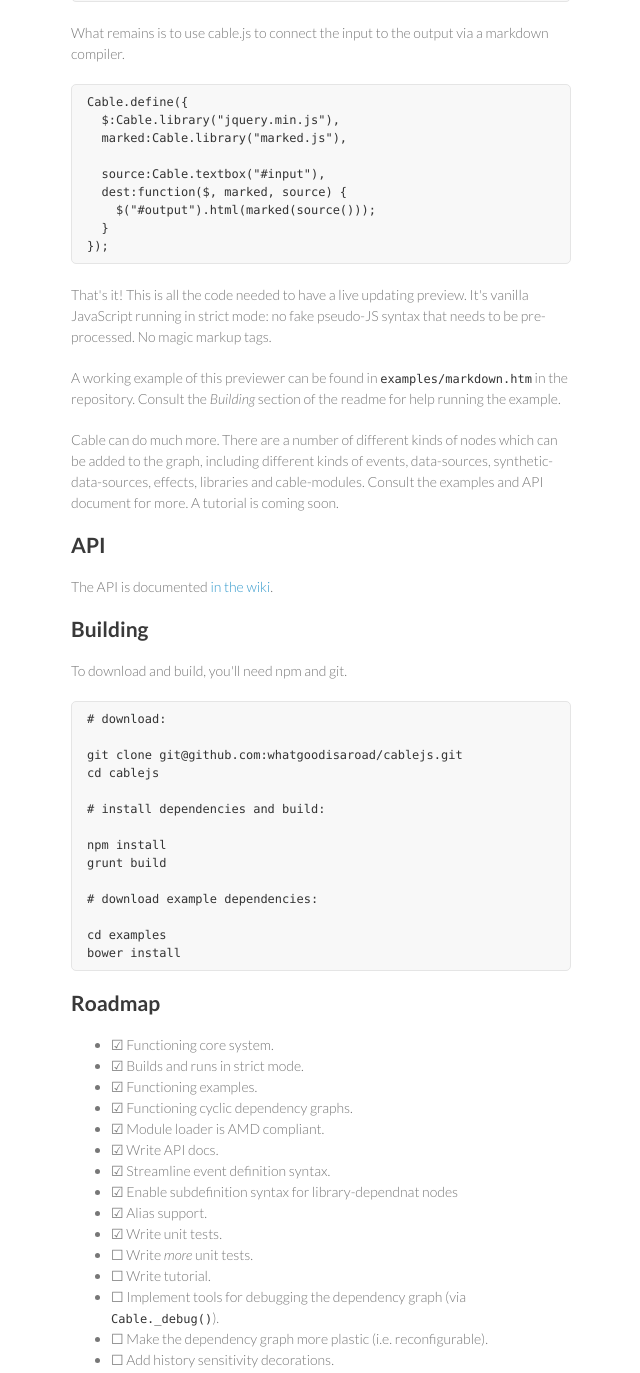
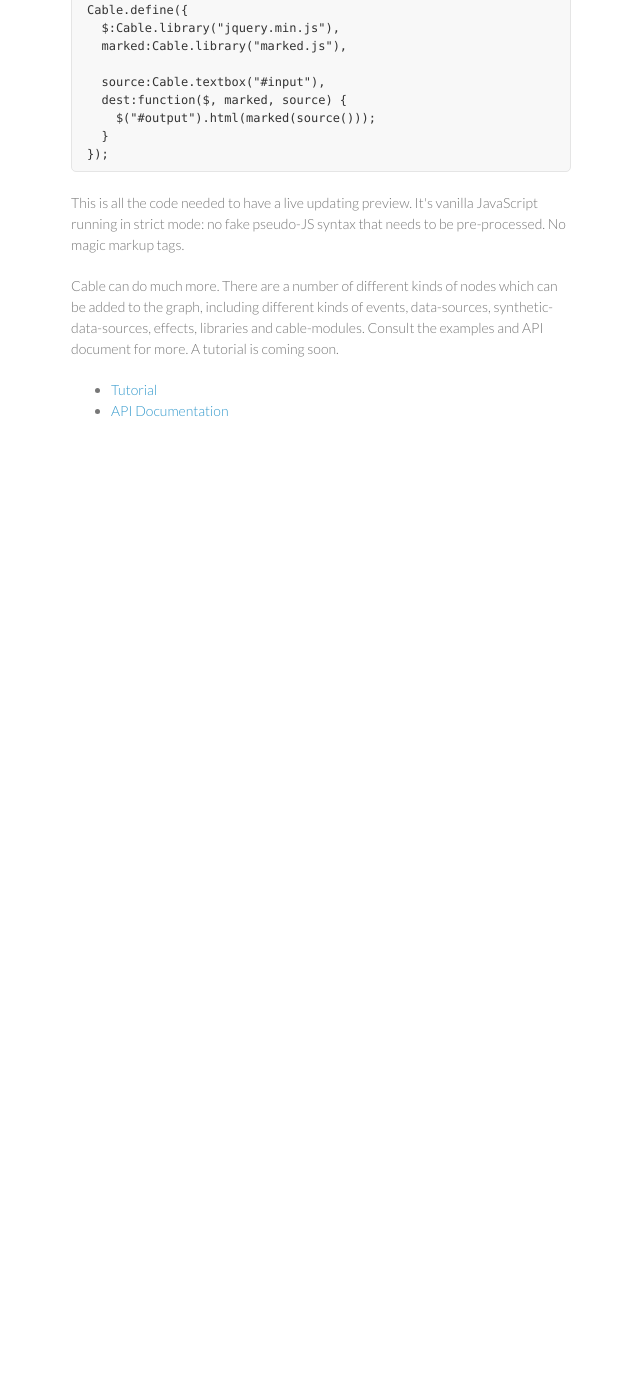
Before and after one commit to whatgoodisaroad/cablejs, a plain HTML site: page index.html in a window 1280 px wide. Shown: the part 862-2235 px from the top of the page, without its empty margins (499-1139 px from the left). After the commit the page ends 1353 px from the top, so only its background shows below. Drawn offline with Linux system fonts and the light colour scheme.

Commit message:
Changed wording from what was automatically pulled from the Readme.

```diff
--- a/index.html
+++ b/index.html
@@ -29,9 +29,6 @@
       </header>
       <section>
         <h1>
-<a name="cablejs" class="anchor" href="#cablejs"><span class="octicon octicon-link"></span></a>cable.js</h1>
-
-<p>An effect system and FRP runtime for JavaScript</p>
 
 <p><img src="https://raw.githubusercontent.com/whatgoodisaroad/cablejs/master/assets/cablejs-400x192.png" alt=""></p>
 
@@ -71,65 +68,22 @@ markdown compiler.</p>
 });
 </code></pre>
 
-<p>That's it! This is all the code needed to have a live updating preview. It's
+<p>This is all the code needed to have a live updating preview. It's
 vanilla JavaScript running in strict mode: no fake pseudo-JS syntax that needs
 to be pre-processed. No magic markup tags.</p>
-
-<p>A working example of this previewer can be found in <code>examples/markdown.htm</code> in
-the repository. Consult the <em>Building</em> section of the readme for help running
-the example.</p>
 
 <p>Cable can do much more. There are a number of different kinds of nodes which can
 be added to the graph, including different kinds of events, data-sources,
 synthetic-data-sources, effects, libraries and cable-modules. Consult the
 examples and API document for more. A tutorial is coming soon.</p>
 
-<h2>
-<a name="api" class="anchor" href="#api"><span class="octicon octicon-link"></span></a>API</h2>
+<p>
+  <ul>
+    <li><a href="https://github.com/whatgoodisaroad/cablejs/wiki/Tutorial">Tutorial</a></li>
+    <li><a href="https://github.com/whatgoodisaroad/cablejs/wiki/API-Documentation">API Documentation</a></li>
+  </ul>
+</p>
 
-<p>The API is documented <a href="https://github.com/whatgoodisaroad/cablejs/wiki/API-Documentation">in the wiki</a>.</p>
-
-<h2>
-<a name="building" class="anchor" href="#building"><span class="octicon octicon-link"></span></a>Building</h2>
-
-<p>To download and build, you'll need npm and git.</p>
-
-<pre><code># download:
-
-git clone git@github.com:whatgoodisaroad/cablejs.git
-cd cablejs
-
-# install dependencies and build:
-
-npm install
-grunt build
-
-# download example dependencies:
-
-cd examples
-bower install
-</code></pre>
-
-<h2>
-<a name="roadmap" class="anchor" href="#roadmap"><span class="octicon octicon-link"></span></a>Roadmap</h2>
-
-<ul>
-<li>☑ Functioning core system.</li>
-<li>☑ Builds and runs in strict mode.</li>
-<li>☑ Functioning examples.</li>
-<li>☑ Functioning cyclic dependency graphs.</li>
-<li>☑ Module loader is AMD compliant.</li>
-<li>☑ Write API docs.</li>
-<li>☑ Streamline event definition syntax.</li>
-<li>☑ Enable subdefinition syntax for library-dependnat nodes</li>
-<li>☑ Alias support.</li>
-<li>☑ Write unit tests.</li>
-<li>☐ Write <em>more</em> unit tests.</li>
-<li>☐ Write tutorial.</li>
-<li>☐ Implement tools for debugging the dependency graph (via <code>Cable._debug()</code>).</li>
-<li>☐ Make the dependency graph more plastic (i.e. reconfigurable).</li>
-<li>☐ Add history sensitivity decorations.</li>
-</ul>
       </section>
       <footer>
         <p>This project is maintained by <a href="https://github.com/whatgoodisaroad">whatgoodisaroad</a></p>
```
